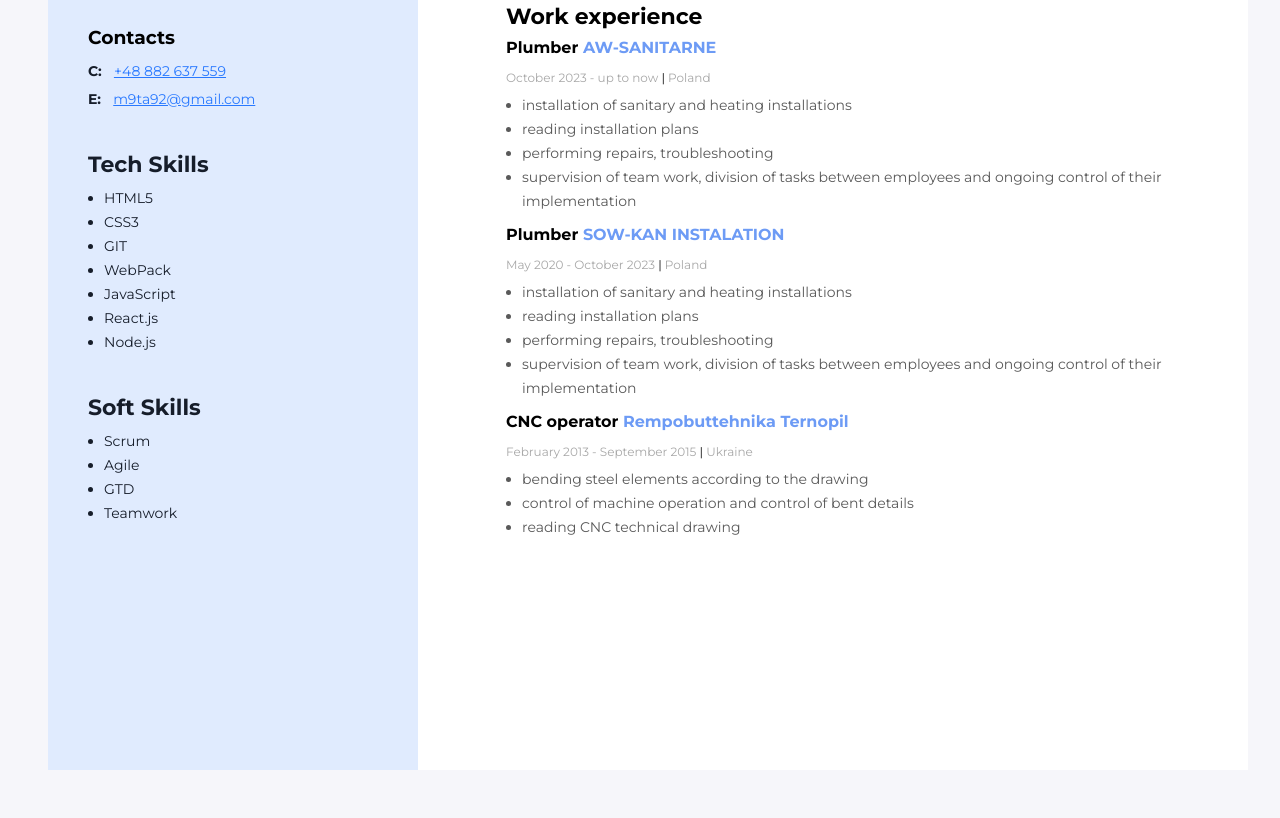
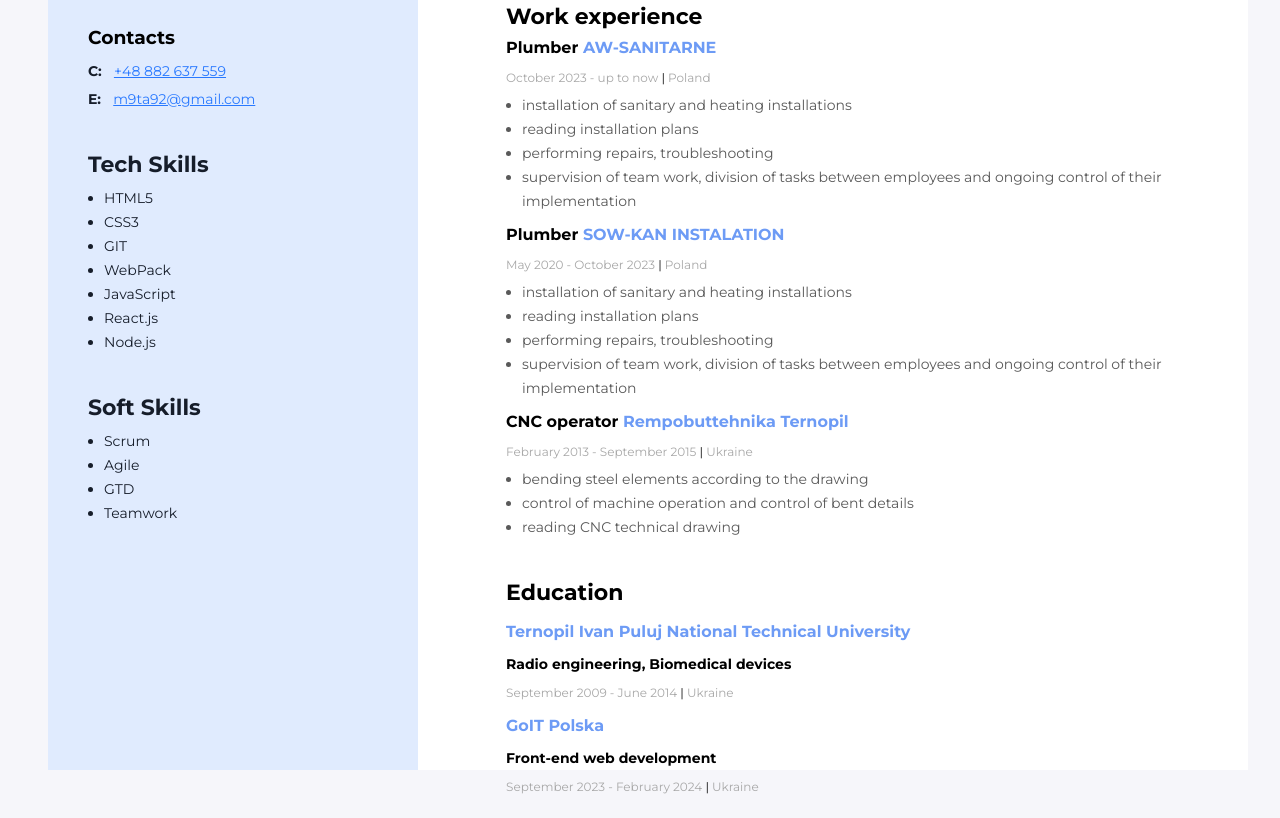
Before and after one commit to m9ta92/resume-andrii-sheremeta-goit, a plain HTML site: page index.html in a window 1280 px wide. Shown: the part 478-1296 px from the top of the page. Drawn offline with Linux system fonts and the light colour scheme.

Commit message:
Update index.html

```diff
--- a/index.html
+++ b/index.html
@@ -100,7 +100,23 @@
                 </div>
             </div>
             <!--Education-->
+            <div class="education">
+                <h3 class="education-title">Education</h3>
 
+                <!-- 1 -->
+                <p class="education-school">Ternopil Ivan Puluj National Technical University</p>
+                <p class="education-profession">Radio engineering, Biomedical devices</p>
+                <p class="education-period">September 2009 - June 2014
+                    <span class="education-period-separator">|</span>
+                    Ukraine
+                </p>
+                <!-- 2 -->
+                <p class="education-school">GoIT Polska</p>
+                <p class="education-profession">Front-end web development</p>
+                <p class="education-period">September 2023 - February 2024
+                    <span class="education-period-separator">|</span>
+                    Ukraine
+            </div>
         </div>
         <!--Sidebar-->
         <aside class="sidebar">
```
